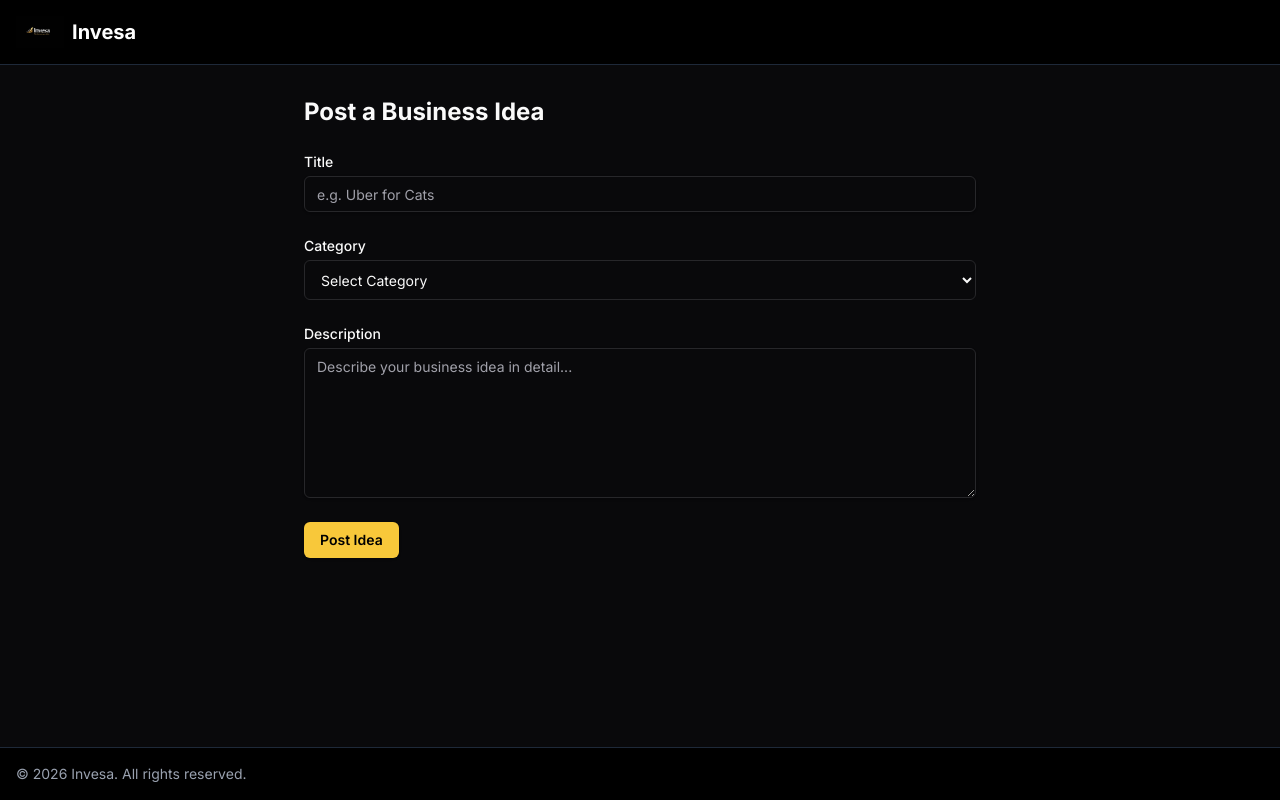
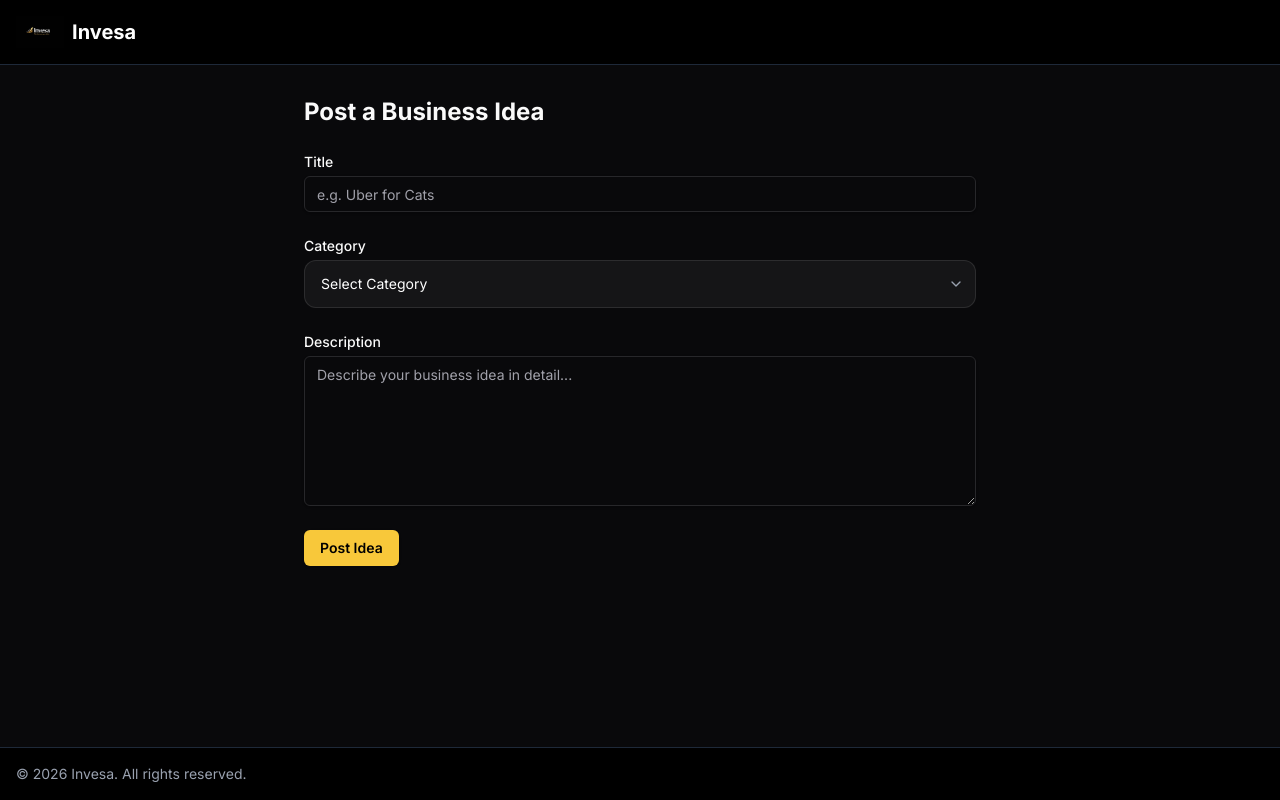
Before and after one commit to cherukurigowtham/invesa-prod, a React (Vite) app in the folder frontend/: page /post in a window 1280 px wide. Built offline with nearby package versions, Linux system fonts and the light colour scheme; no server answers.

Commit message:
style: enhance category dropdown in Post Idea page

```diff
--- a/frontend/src/pages/PostIdea.jsx
+++ b/frontend/src/pages/PostIdea.jsx
@@ -40,19 +40,26 @@ const PostIdea = () => {
 
                 <div>
                     <label className="block text-sm font-medium mb-1">Category</label>
-                    <select
-                        className="flex h-10 w-full rounded-md border border-input bg-background px-3 py-2 text-sm ring-offset-background focus-visible:outline-none focus-visible:ring-2 focus-visible:ring-ring focus-visible:ring-offset-2 disabled:cursor-not-allowed disabled:opacity-50"
-                        value={formData.category}
-                        onChange={(e) => setFormData({ ...formData, category: e.target.value })}
-                    >
-                        <option value="Other">Select Category</option>
-                        <option value="Tech">Technology</option>
-                        <option value="Health">Health & Wellness</option>
-                        <option value="Finance">Finance</option>
-                        <option value="Education">Education</option>
-                        <option value="Lifestyle">Lifestyle</option>
-                        <option value="Other">Other</option>
-                    </select>
+                    <div className="relative">
+                        <select
+                            className="flex h-12 w-full appearance-none rounded-xl border border-white/10 bg-white/5 px-4 py-2 pr-8 text-sm text-white focus:border-primary focus:outline-none focus:ring-1 focus:ring-primary disabled:cursor-not-allowed disabled:opacity-50"
+                            value={formData.category}
+                            onChange={(e) => setFormData({ ...formData, category: e.target.value })}
+                        >
+                            <option value="Other" className="bg-black text-white">Select Category</option>
+                            <option value="Tech" className="bg-black text-white">Technology</option>
+                            <option value="Health" className="bg-black text-white">Health & Wellness</option>
+                            <option value="Finance" className="bg-black text-white">Finance</option>
+                            <option value="Education" className="bg-black text-white">Education</option>
+                            <option value="Lifestyle" className="bg-black text-white">Lifestyle</option>
+                            <option value="Other" className="bg-black text-white">Other</option>
+                        </select>
+                        <div className="pointer-events-none absolute right-3 top-1/2 -translate-y-1/2 text-gray-400">
+                            <svg xmlns="http://www.w3.org/2000/svg" width="16" height="16" viewBox="0 0 24 24" fill="none" stroke="currentColor" strokeWidth="2" strokeLinecap="round" strokeLinejoin="round">
+                                <path d="m6 9 6 6 6-6" />
+                            </svg>
+                        </div>
+                    </div>
                 </div>
 
                 <div>
```
